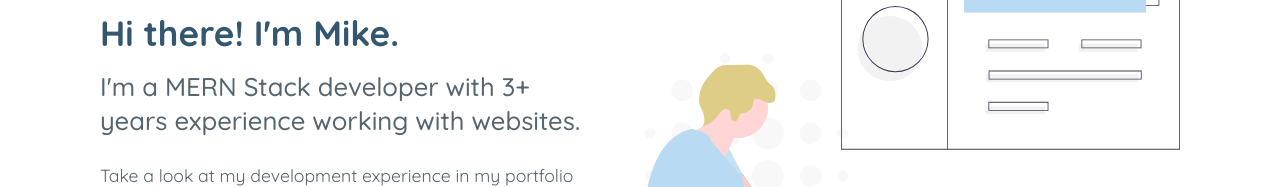
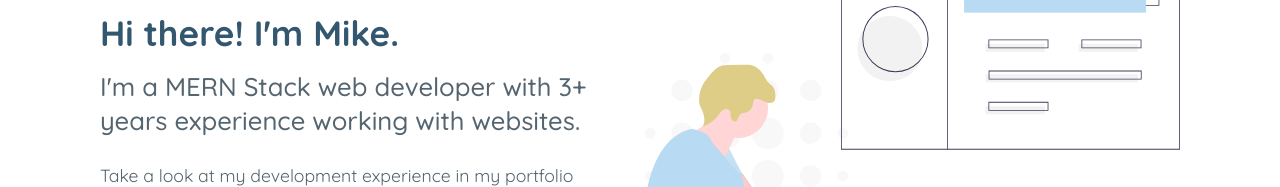
Before and after one commit to MikeDThorpe/portfolio-site, a plain HTML site: page index.html in a window 1280 px wide. Shown: the part 251-438 px from the top of the page. Drawn offline with Linux system fonts and the light colour scheme.

Commit message:
Update index.html

```diff
--- a/index.html
+++ b/index.html
@@ -70,7 +70,7 @@
             <article class="hero-section-content">
                 <h1 class="font-700 text text-dark-blue text-margin-sm"><?xml version="1.0" encoding="UTF-8" standalone="no"?>
                    Hi there! I'm Mike.</h1>
-                <h3 class="text-grey">I'm a MERN Stack developer with 3+ years experience working with websites.</h3>
+                <h3 class="text-grey">I'm a MERN Stack web developer with 3+ years experience working with websites.</h3>
                 <p class="text-grey text-margin-lg">
                     Take a look at my development experience in my portfolio and feel free to contact me about any opportunities!
                 </p>
```
